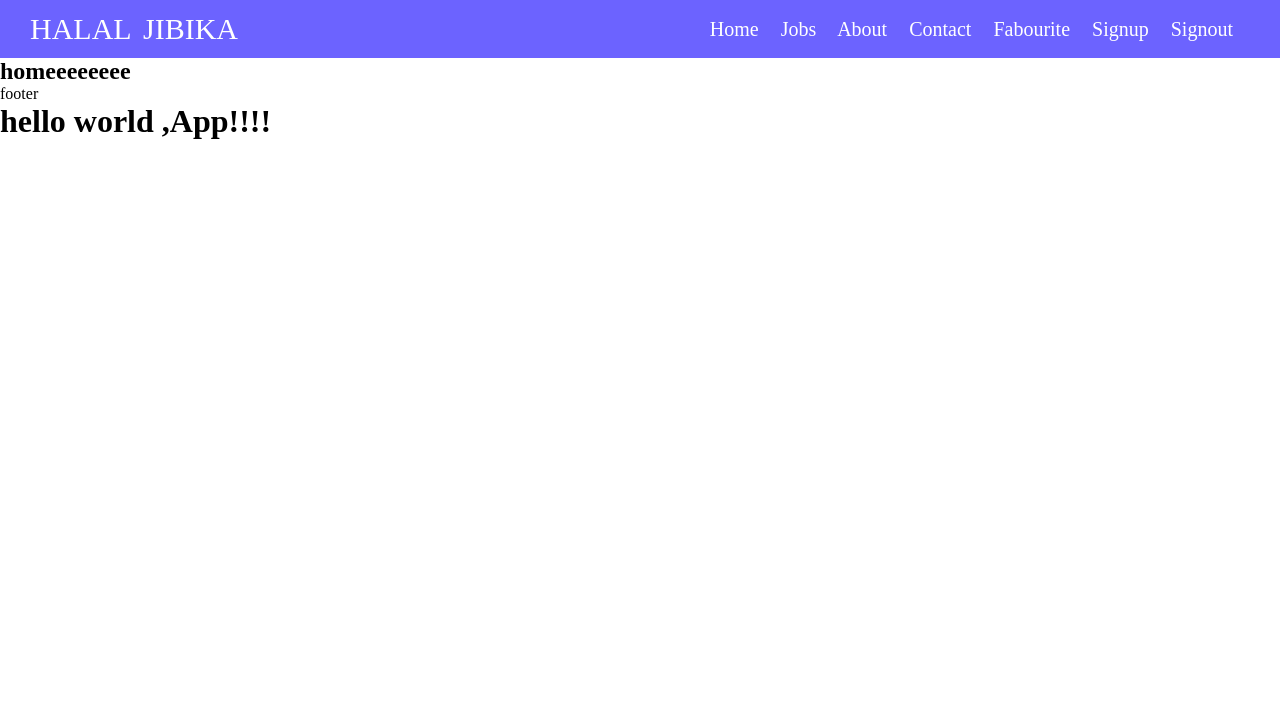
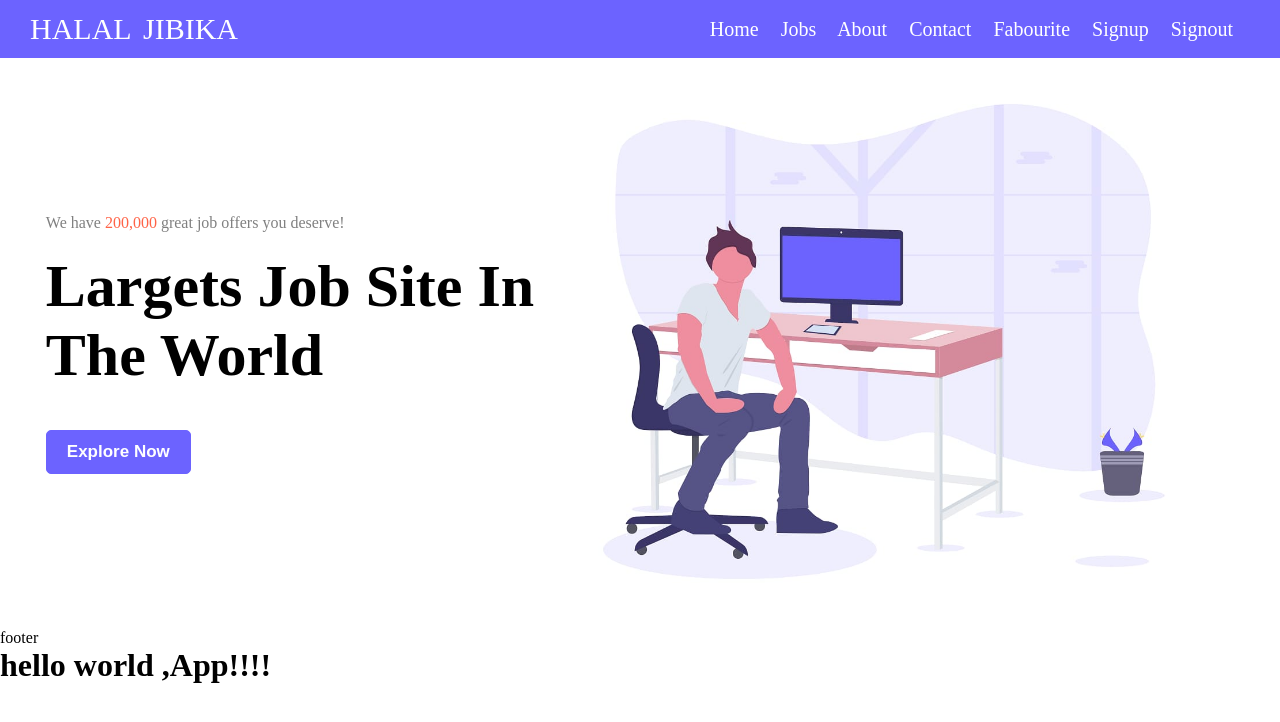
Before and after one commit to tanviralways/halal-jibika, a React (Vite) app: page / in a window 1280 px wide. Shown: the top 722 px of the page. Built offline with nearby package versions, Linux system fonts and the light colour scheme.

Commit message:
complete banner

```diff
--- a/src/Layout/Header/header.css
+++ b/src/Layout/Header/header.css
@@ -15,6 +15,10 @@ nav a:hover {
   color: #ff9684;
   text-decoration: dotted;
 }
+/* nav a.active {
+  color: #ff9684;
+  text-decoration: dotted;
+} */
 #logo {
   text-transform: uppercase;
   font-size: 30px;
--- a/src/pages/Home/Home.jsx
+++ b/src/pages/Home/Home.jsx
@@ -1,7 +1,18 @@
+import svg from "../../assets/38814296_503566823401613_8014003606732668928_n.jpg";
+import "./home.css";
 const Home = () => {
   return (
     <div>
-      <h2>homeeeeeeee</h2>
+      <div className="banner">
+        <div>
+          <p>We have <span>200,000</span> great job offers you deserve!</p>
+          <h1>Largets Job Site In <br /> The World</h1>
+          <button>Explore Now</button>
+        </div>
+        <div>
+          <img src={svg} alt="" />
+        </div>
+      </div>
     </div>
   );
 };
--- /dev/null
+++ b/src/pages/Home/home.css
@@ -0,0 +1,31 @@
+.banner {
+  display: flex;
+  justify-content: center;
+  align-items: center;
+  /* gap: 302px; */
+}
+/* .banner > div {
+  margin-left: 100px;
+} */
+.banner h1 {
+  font-size: 60px;
+  margin: 20px 0 40px;
+}
+.banner img {
+  width: 700px;
+}
+.banner p {
+  color: gray;
+}
+.banner span {
+  color: #ff6347;
+}
+.banner button {
+  color: #fff;
+  border: 1px solid #6c63ff;
+  padding: 0.7rem 20px;
+  background: #6c63ff;
+  border-radius: 5px;
+  font-size: 17px;
+  font-weight: bold;
+}
```
Also changed, not shown: src/assets/38814296_503566823401613_8014003606732668928_n.jpg (added).
